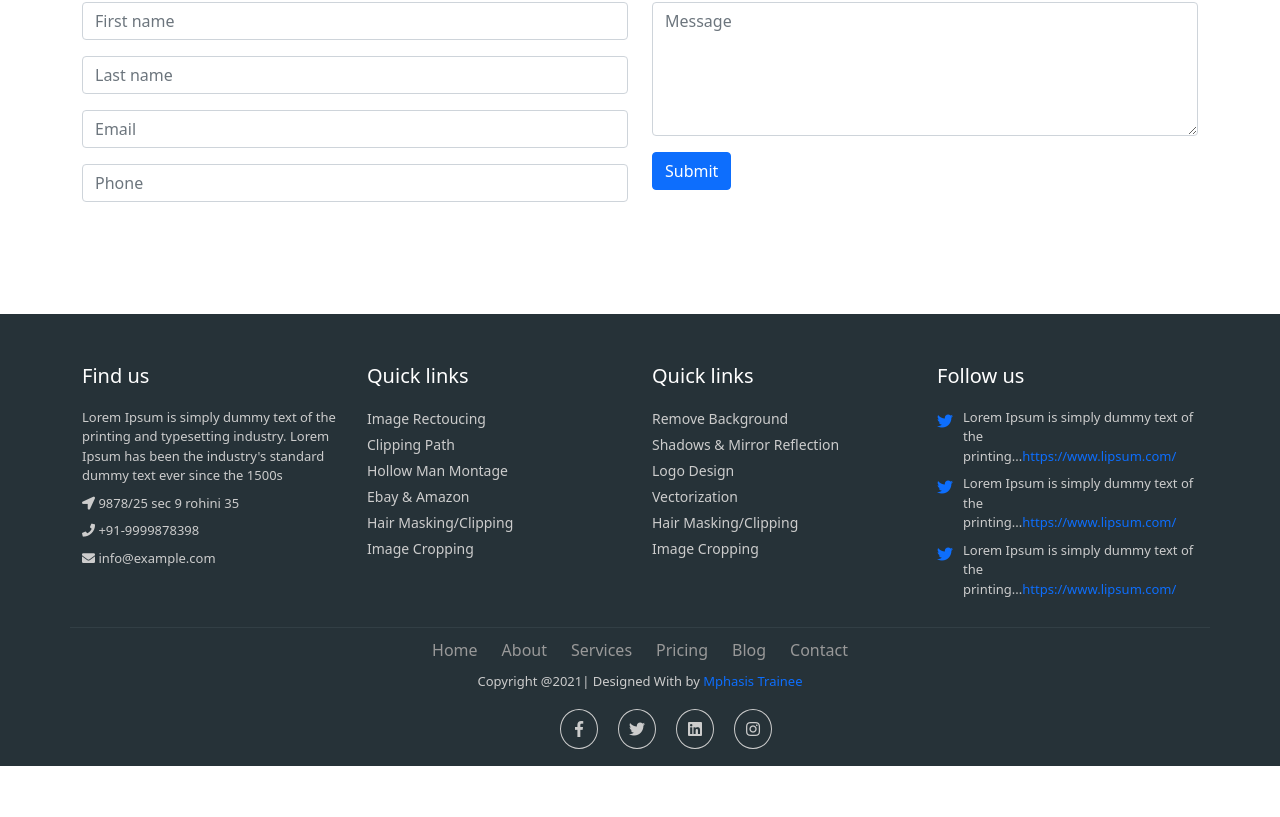
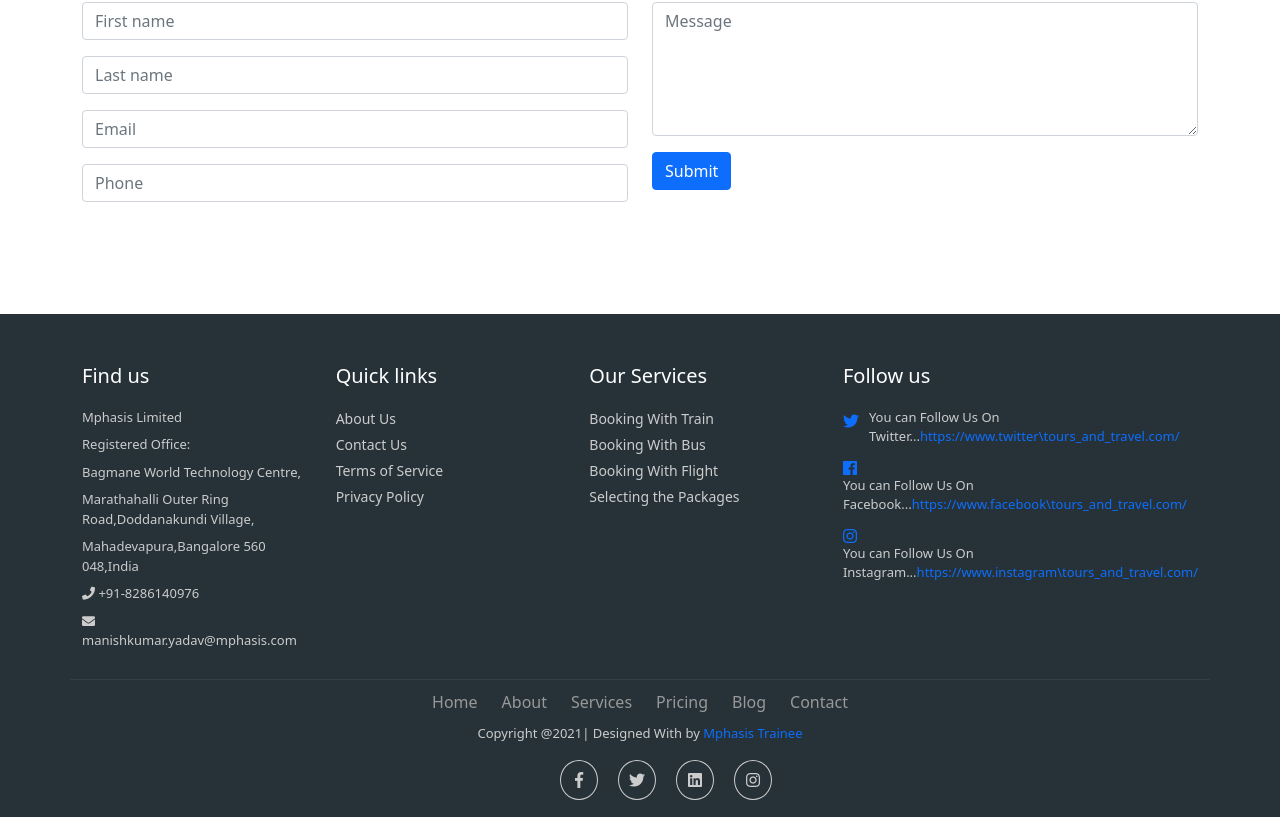
Before and after one commit to Madhav-Khandelwal/tour_and_travel, an Angular app: page / in a window 1280 px wide. Shown: the part 1456-2273 px from the top of the page. Before the commit the page ends 2222 px from the top, so only its background shows below. Built offline with nearby package versions, Linux system fonts and the light colour scheme.

Commit message:
footer Updated

```diff
--- a/src/app/footer/footer.component.html
+++ b/src/app/footer/footer.component.html
@@ -6,10 +6,18 @@
 <div class=" col-sm-4 col-md col-sm-4  col-12 col">
 <h5 class="headin5_amrc col_white_amrc pt2">Find us</h5>
 <!--headin5_amrc-->
-<p class="mb10">Lorem Ipsum is simply dummy text of the printing and typesetting industry. Lorem Ipsum has been the industry's standard dummy text ever since the 1500s</p>
-<p><i class="fa fa-location-arrow"></i> 9878/25 sec 9 rohini 35 </p>
-<p><i class="fa fa-phone"></i>  +91-9999878398  </p>
-<p><i class="fa fa fa-envelope"></i> info@example.com  </p>
+<p class="mb10">Mphasis Limited</p>
+<p class="mb10">Registered Office:</p>
+<p class="mb10">Bagmane World Technology Centre,</p>
+<p class="mb10">Marathahalli Outer Ring Road,Doddanakundi Village,</p>
+<p class="mb10">Mahadevapura,Bangalore 560 048,India</p>
+
+
+
+
+
+<p><i class="fa fa-phone"></i>  +91-8286140976  </p>
+<p><i class="fa fa fa-envelope"></i> manishkumar.yadav@mphasis.com  </p>
 
 
 </div>
@@ -19,27 +27,25 @@
 <h5 class="headin5_amrc col_white_amrc pt2">Quick links</h5>
 <!--headin5_amrc-->
 <ul class="footer_ul_amrc">
-<li><a href="http://webenlance.com">Image Rectoucing</a></li>
-<li><a href="http://webenlance.com">Clipping Path</a></li>
-<li><a href="http://webenlance.com">Hollow Man Montage</a></li>
-<li><a href="http://webenlance.com">Ebay & Amazon</a></li>
-<li><a href="http://webenlance.com">Hair Masking/Clipping</a></li>
-<li><a href="http://webenlance.com">Image Cropping</a></li>
+<li><a href="http://webenlance.com">About Us</a></li>
+<li><a href="http://webenlance.com">Contact Us</a></li>
+<li><a href="http://webenlance.com">Terms of Service</a></li>
+<li><a href="http://webenlance.com">Privacy Policy</a></li>
+
 </ul>
 <!--footer_ul_amrc ends here-->
 </div>
 
 
 <div class=" col-sm-4 col-md  col-6 col">
-<h5 class="headin5_amrc col_white_amrc pt2">Quick links</h5>
+<h5 class="headin5_amrc col_white_amrc pt2">Our Services</h5>
 <!--headin5_amrc-->
 <ul class="footer_ul_amrc">
-<li><a href="http://webenlance.com">Remove Background</a></li>
-<li><a href="http://webenlance.com">Shadows & Mirror Reflection</a></li>
-<li><a href="http://webenlance.com">Logo Design</a></li>
-<li><a href="http://webenlance.com">Vectorization</a></li>
-<li><a href="http://webenlance.com">Hair Masking/Clipping</a></li>
-<li><a href="http://webenlance.com">Image Cropping</a></li>
+<li><a href="http://webenlance.com">Booking With Train</a></li>
+<li><a href="http://webenlance.com">Booking With Bus</a></li>
+<li><a href="http://webenlance.com">Booking With Flight</a></li>
+<li><a href="http://webenlance.com">Selecting the Packages</a></li>
+
 </ul>
 <!--footer_ul_amrc ends here-->
 </div>
@@ -50,9 +56,9 @@
 <!--headin5_amrc ends here-->
 
 <ul class="footer_ul2_amrc">
-<li><a href="#"><i class="fab fa-twitter fleft padding-right"></i> </a><p>Lorem Ipsum is simply dummy text of the printing...<a href="#">https://www.lipsum.com/</a></p></li>
-<li><a href="#"><i class="fab fa-twitter fleft padding-right"></i> </a><p>Lorem Ipsum is simply dummy text of the printing...<a href="#">https://www.lipsum.com/</a></p></li>
-<li><a href="#"><i class="fab fa-twitter fleft padding-right"></i> </a><p>Lorem Ipsum is simply dummy text of the printing...<a href="#">https://www.lipsum.com/</a></p></li>
+<li><a href="#"><i class="fab fa-twitter fleft padding-right"></i> </a><p>You can Follow Us On Twitter...<a href="#">https://www.twitter\tours_and_travel.com/</a></p></li>
+<li><a href="#"><i class="fab fa-facebook fleft padding-right"></i> </a><p>You can Follow Us On Facebook...<a href="#">https://www.facebook\tours_and_travel.com/</a></p></li>
+<li><a href="#"><i class="fab fa-instagram fleft padding-right"></i> </a><p>You can Follow Us On Instagram...<a href="#">https://www.instagram\tours_and_travel.com/</a></p></li>
 </ul>
 <!--footer_ul2_amrc ends here-->
 </div>
```
